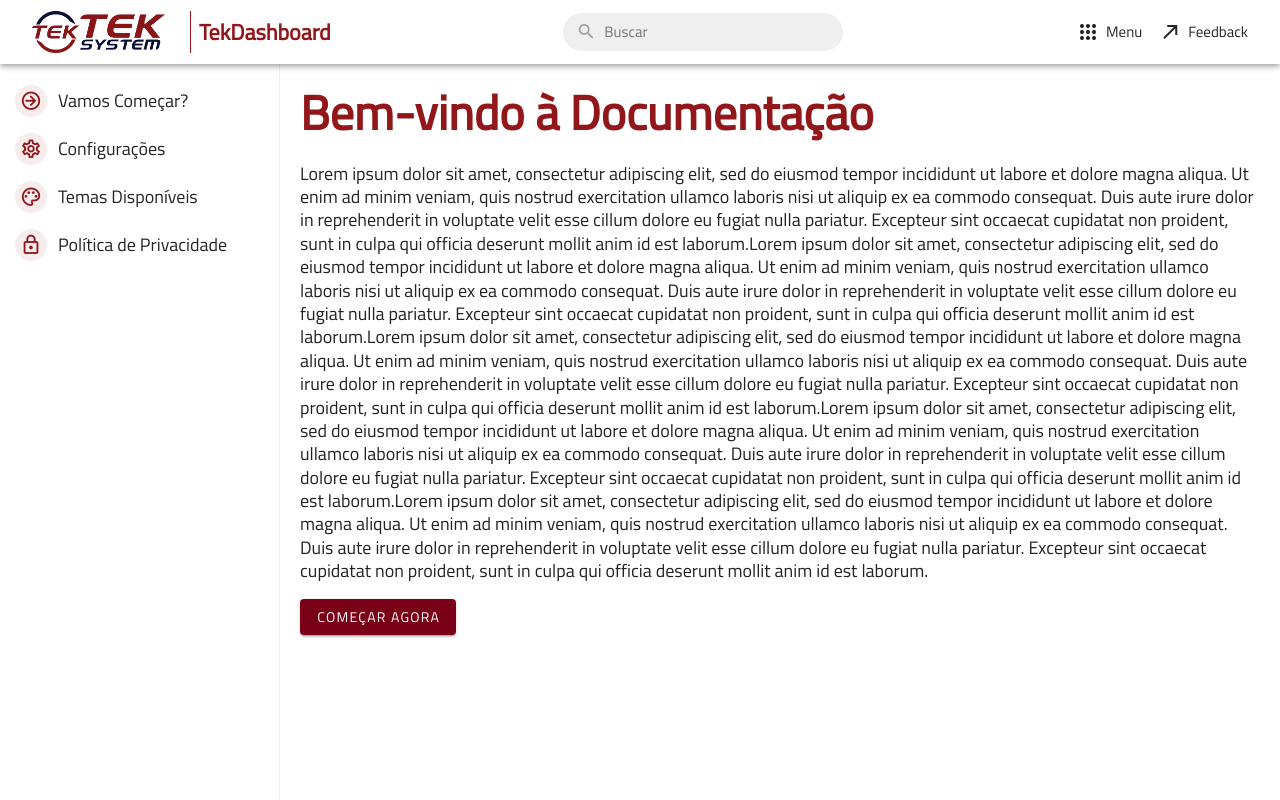
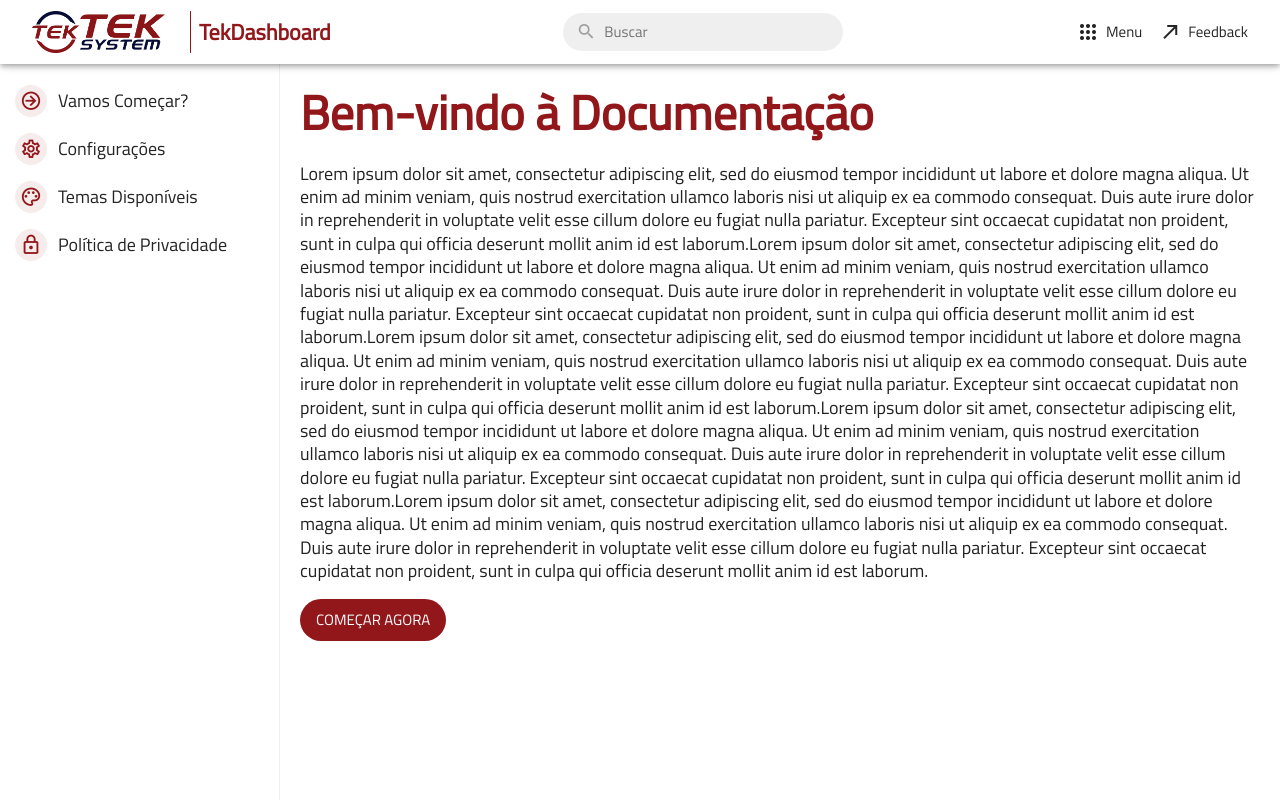
Before and after one commit to TalythaLopes/TekDashDocumentation, a Vue app: page /documentacao in a window 1280 px wide. Built offline with nearby package versions, Linux system fonts and the light colour scheme; a web font is replaced by a local one.

Commit message:
Aplicar componente de botão na DocumentacaoView

```diff
--- a/src/components/Docs/DocConfiguracoes.vue
+++ b/src/components/Docs/DocConfiguracoes.vue
@@ -11,8 +11,9 @@
     pariatur. Excepteur sint occaecat cupidatat non proident, sunt in culpa qui officia deserunt mollit anim id est
     laborum.
   </p>
-  <v-btn>Lorem ipsum</v-btn>
+  <Button text="Lorem ipsum" variant="secondary"/>
 </template>
 
 <script setup lang="ts">
+import Button from '../common/Button.vue';
 </script>
--- a/src/components/Docs/DocPoliticaPrivacidade.vue
+++ b/src/components/Docs/DocPoliticaPrivacidade.vue
@@ -47,8 +47,9 @@
     <v-icon>mdi-circle-small</v-icon>Não causar danos aos sistemas de hardware e software do TekDashboard, de seus
     fornecedores ou terceiros, nem introduzir ou disseminar vírus.<br />
   </p>
-  <v-btn>Lorem ipsum</v-btn>
+  <Button text="Lorem ipsum" variant="secondary"/>
 </template>
 
 <script setup lang="ts">
+import Button from '../common/Button.vue';
 </script>
--- a/src/components/Docs/DocVamosComecar.vue
+++ b/src/components/Docs/DocVamosComecar.vue
@@ -23,8 +23,9 @@
     pariatur. Excepteur sint occaecat cupidatat non proident, sunt in culpa qui officia deserunt mollit anim id est
     laborum.
   </p>
-  <v-btn color="#7a0017">Começar Agora</v-btn>
+  <Button text="COMEÇAR AGORA" variant="primary"/>
 </template>
 
 <script setup lang="ts">
+import Button from '../common/Button.vue';
 </script>
```
